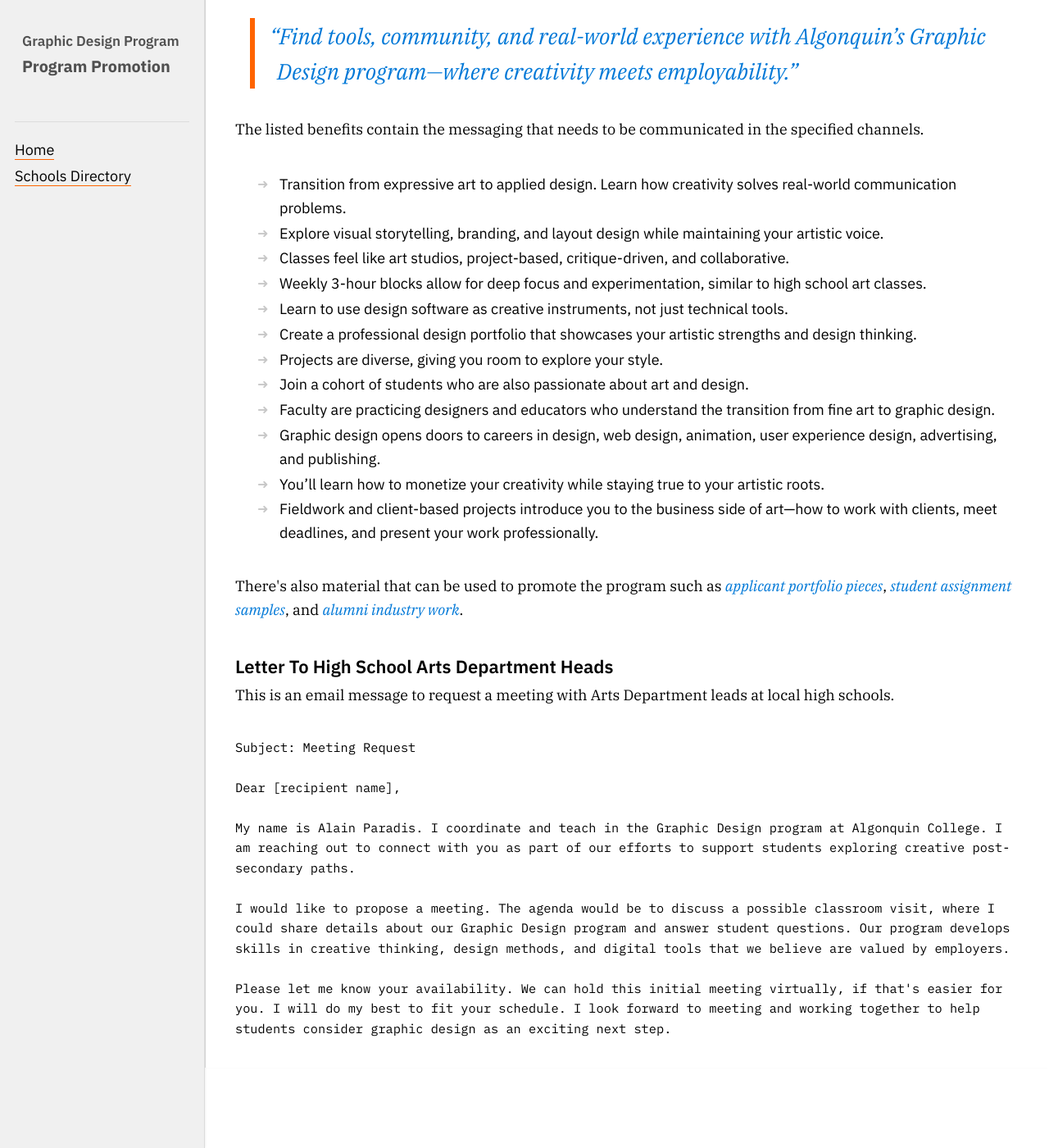
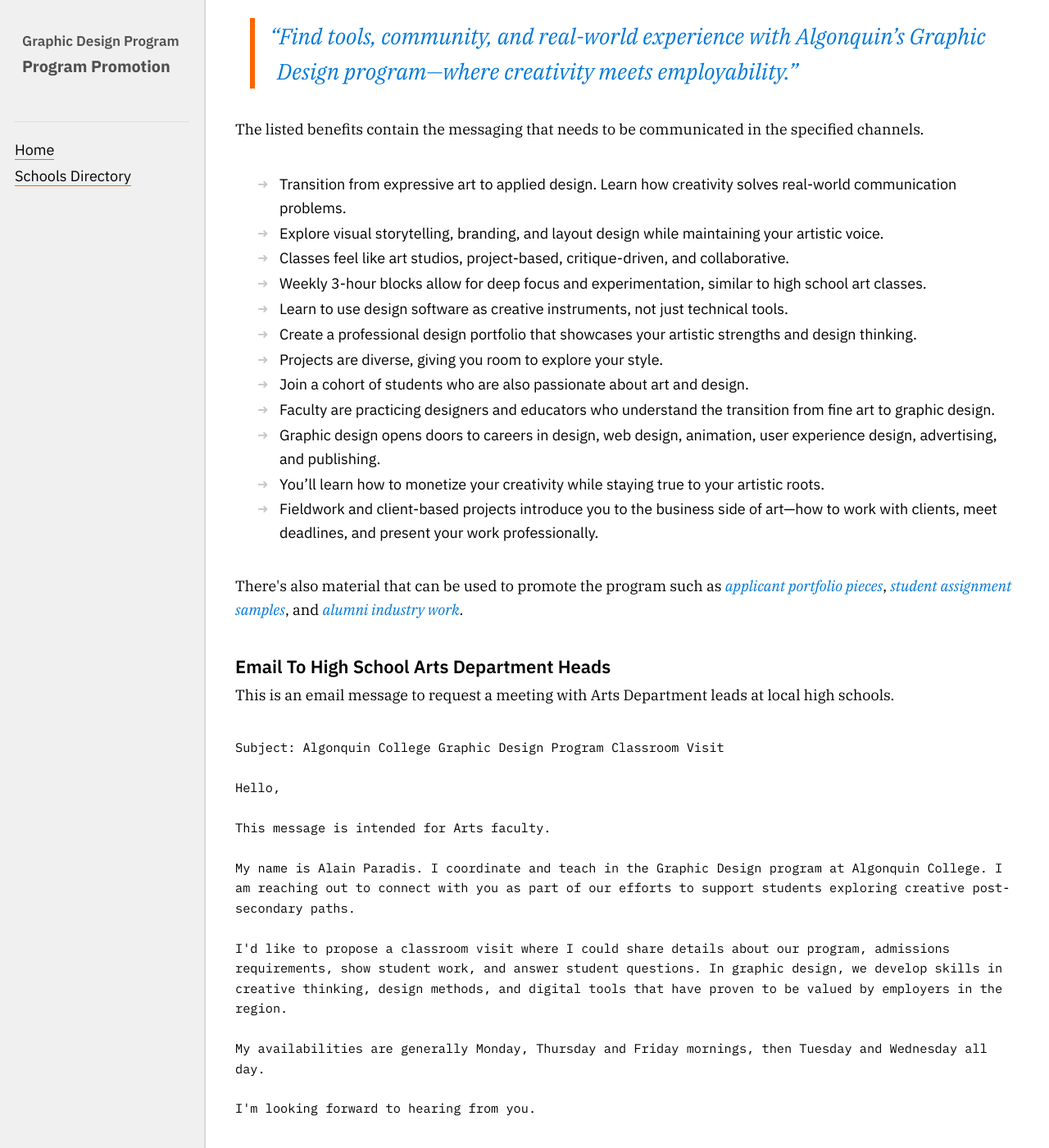
Before and after one commit to AlainParadis/program-promotion, a Jekyll site: the page built from index.md, in a window 1280 px wide and 1400 px high, scrolled down 2777 px. Shown: the whole window at 82% size. Built offline with Jekyll 4.4.1, drawn with Linux system fonts in a browser that asks for light colours.

Commit message:
Revise outreach email to HS arts departments
Update the high school outreach content: change heading to indicate an email, refine the Subject line, replace formal salutation with a brief greeting and an explicit note that the message is for Arts faculty, clarify the classroom-visit pitch (admissions, student work, outcomes), add specific availability windows, and tighten the closing to prompt a reply. These edits make the outreach clearer and more actionable for recipients.

```diff
--- a/index.md
+++ b/index.md
@@ -76,19 +76,23 @@ The listed benefits contain the messaging that needs to be communicated in the s
 	There's also material that can be used to promote the program such as <em>applicant portfolio pieces</em>, <em>student assignment samples</em>, and <em>alumni industry work</em>.
 </p>
 <h4>
-	Letter To High School Arts Department Heads
+	Email To High School Arts Department Heads
 </h4>
 <p>
 	This is an email message to request a meeting with Arts Department leads at local high schools.
 </p>
 <pre>
-Subject: Meeting Request
+Subject: Algonquin College Graphic Design Program Classroom Visit
 
-Dear [recipient name],
+Hello,
+
+This message is intended for Arts faculty.
 
 My name is Alain Paradis. I coordinate and teach in the Graphic Design program at Algonquin College. I am reaching out to connect with you as part of our efforts to support students exploring creative post-secondary paths.
 
-I would like to propose a meeting. The agenda would be to discuss a possible classroom visit, where I could share details about our Graphic Design program and answer student questions. Our program develops skills in creative thinking, design methods, and digital tools that we believe are valued by employers.
+I'd like to propose a classroom visit where I could share details about our program, admissions requirements, show student work, and answer student questions. In graphic design, we develop skills in creative thinking, design methods, and digital tools that have proven to be valued by employers in the region.
 
-Please let me know your availability. We can hold this initial meeting virtually, if that's easier for you. I will do my best to fit your schedule. I look forward to meeting and working together to help students consider graphic design as an exciting next step.
+My availabilities are generally Monday, Thursday and Friday mornings, then Tuesday and Wednesday all day.
+
+I'm looking forward to hearing from you.
 </pre>
```
